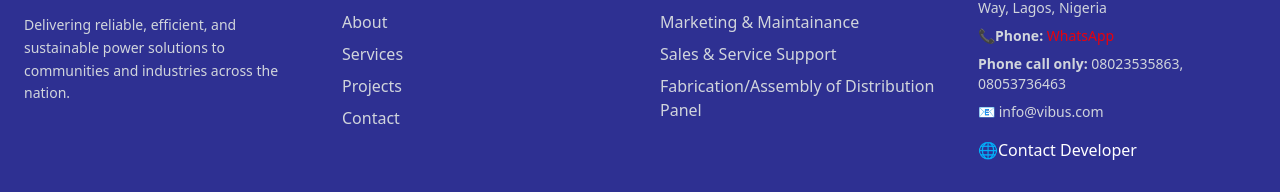
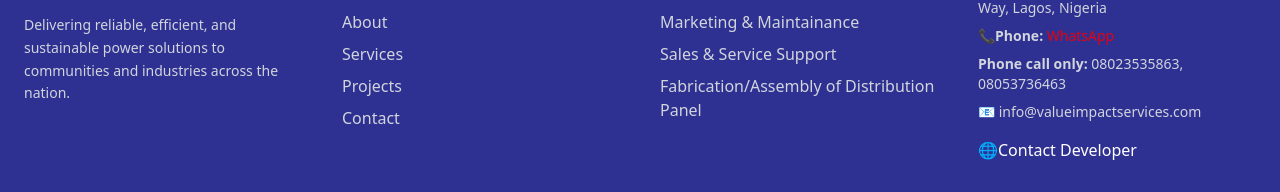
Before and after one commit to Muyiwa9419/vibus-website, a React (Vite) app: page /contact in a window 1280 px wide. Shown: the part 1360-1552 px from the top of the page. Built offline with nearby package versions, Linux system fonts and the light colour scheme.

Commit message:
footer fix

```diff
--- a/src/components/Footer.jsx
+++ b/src/components/Footer.jsx
@@ -54,7 +54,7 @@ export default function Footer() {
             </li>
             <li>
             </li>
-            <li>📧 info@vibus.com</li>
+            <li>📧 info@valueimpactservices.com</li>
           </ul>
           <div className="flex gap-4 mt-4">
             <a href="https://wa.link/e4b92o" className="hover:text-secondary transition">🌐Contact Developer</a>
```
